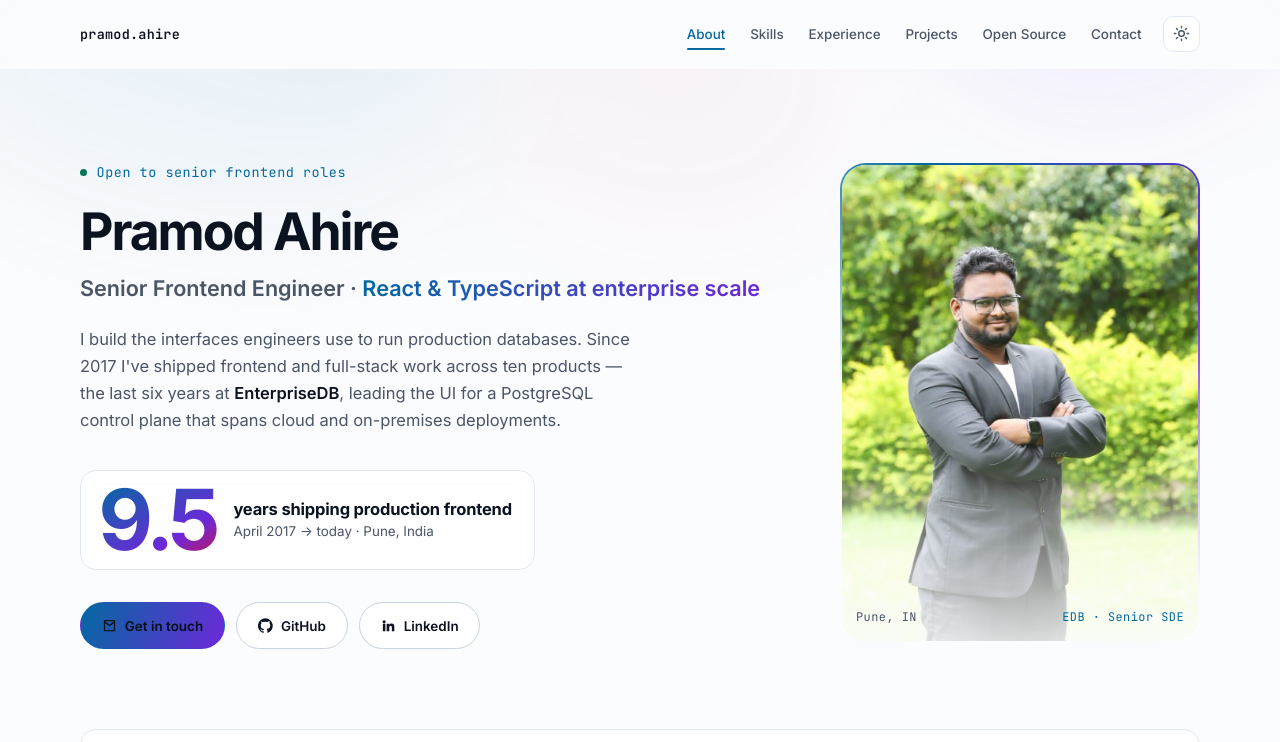
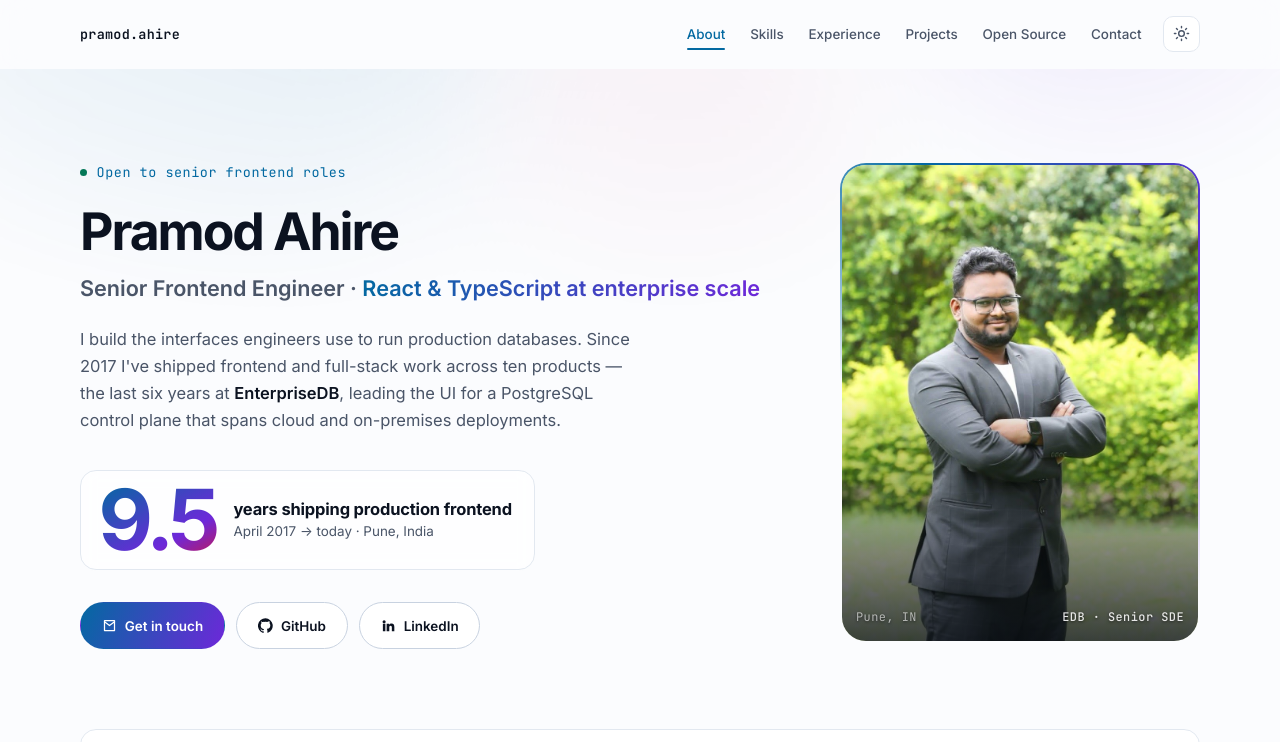
Before and after one commit to pramod-ahire/pramod-ahire.github.io, a plain HTML site: page index.html in a window 1280 px wide. Shown: the top 742 px of the page. Drawn offline with Linux system fonts and the light colour scheme.

Commit message:
Fix light-theme contrast on primary button and photo caption
Both elements had colours that only worked against the dark theme.

- The primary button's label was hard-coded near-black, which reads well on the
  dark theme's light cyan accent but scored roughly 2:1 against the light
  theme's deep blue. Introduces --on-accent, flipped to white in light theme:
  now 5.93:1 and 7.10:1 against the two gradient stops.
- The portrait scrim faded to --bg, so in light theme it was a white wash over a
  sunlit photo with grey caption text on top. The scrim is now a fixed dark
  gradient with light caption text and a text-shadow, identical in both themes:
  5.70:1 muted and 9.63:1 bright against the worst-case bright pixel.

```diff
--- a/assets/styles.css
+++ b/assets/styles.css
@@ -32,6 +32,14 @@
 
   --sheen: rgba(255, 255, 255, 0.06);
   --card-glow: rgba(56, 189, 248, 0.10);
+
+  /* Label colour for text sitting on an --accent fill. */
+  --on-accent: #05101b;
+
+  /* Text over photography is always light on a dark scrim, in both themes. */
+  --on-photo:       rgba(255, 255, 255, 0.88);
+  --on-photo-muted: rgba(255, 255, 255, 0.62);
+  --photo-scrim:    rgba(6, 10, 18, 0.78);
 
   /* Typography */
   --font-sans: "Inter", -apple-system, BlinkMacSystemFont, "Segoe UI", Roboto, Helvetica, Arial, sans-serif;
@@ -77,6 +85,8 @@
 
   --sheen: rgba(12, 22, 40, 0.04);
   --card-glow: rgba(3, 105, 161, 0.10);
+
+  --on-accent: #ffffff;
 
   color-scheme: light;
 }
@@ -367,9 +377,9 @@ img { max-width: 100%; display: block; }
 .btn--primary {
   background: linear-gradient(115deg, var(--accent), var(--accent-2));
   border-color: transparent;
-  color: #05101b;
+  color: var(--on-accent);
 }
-.btn--primary:hover { color: #05101b; }
+.btn--primary:hover { color: var(--on-accent); }
 
 .tag {
   display: inline-block;
@@ -597,7 +607,7 @@ img { max-width: 100%; display: block; }
   inset: 2px;
   z-index: 2;
   border-radius: calc(var(--radius-lg) - 2px);
-  background: linear-gradient(to top, color-mix(in srgb, var(--bg) 85%, transparent), transparent 45%);
+  background: linear-gradient(to top, var(--photo-scrim), transparent 52%);
   pointer-events: none;
 }
 .portrait img {
@@ -621,10 +631,14 @@ img { max-width: 100%; display: block; }
   gap: 0.5rem;
   font-family: var(--font-mono);
   font-size: var(--step--2);
-  color: var(--text-muted);
+  color: var(--on-photo-muted);
   letter-spacing: 0.04em;
+  text-shadow: 0 1px 3px rgba(0, 0, 0, 0.55);
 }
-.portrait__caption span:last-child { color: var(--accent); }
+.portrait__caption span:last-child {
+  color: var(--on-photo);
+  font-weight: 500;
+}
 
 /* -- Career rail (the 9.5-year span, drawn) ------------------------------- */
 
```
